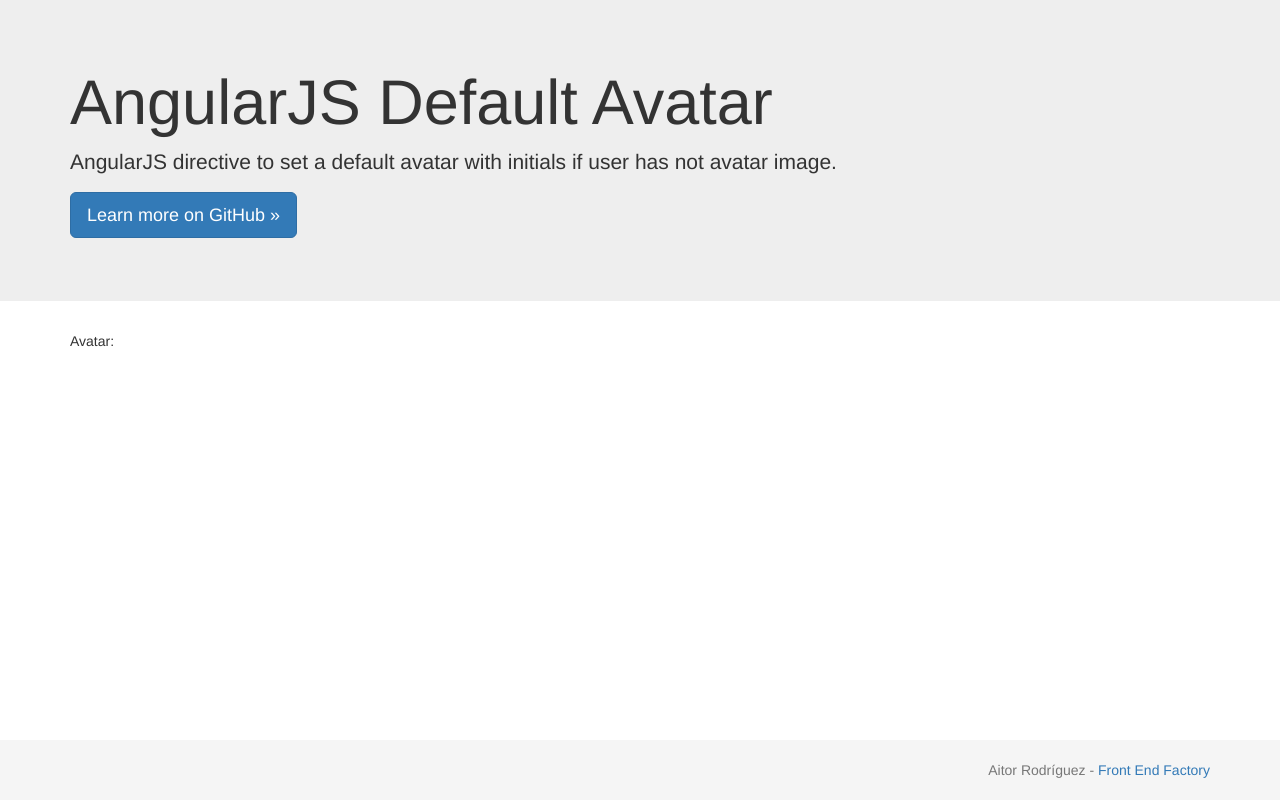
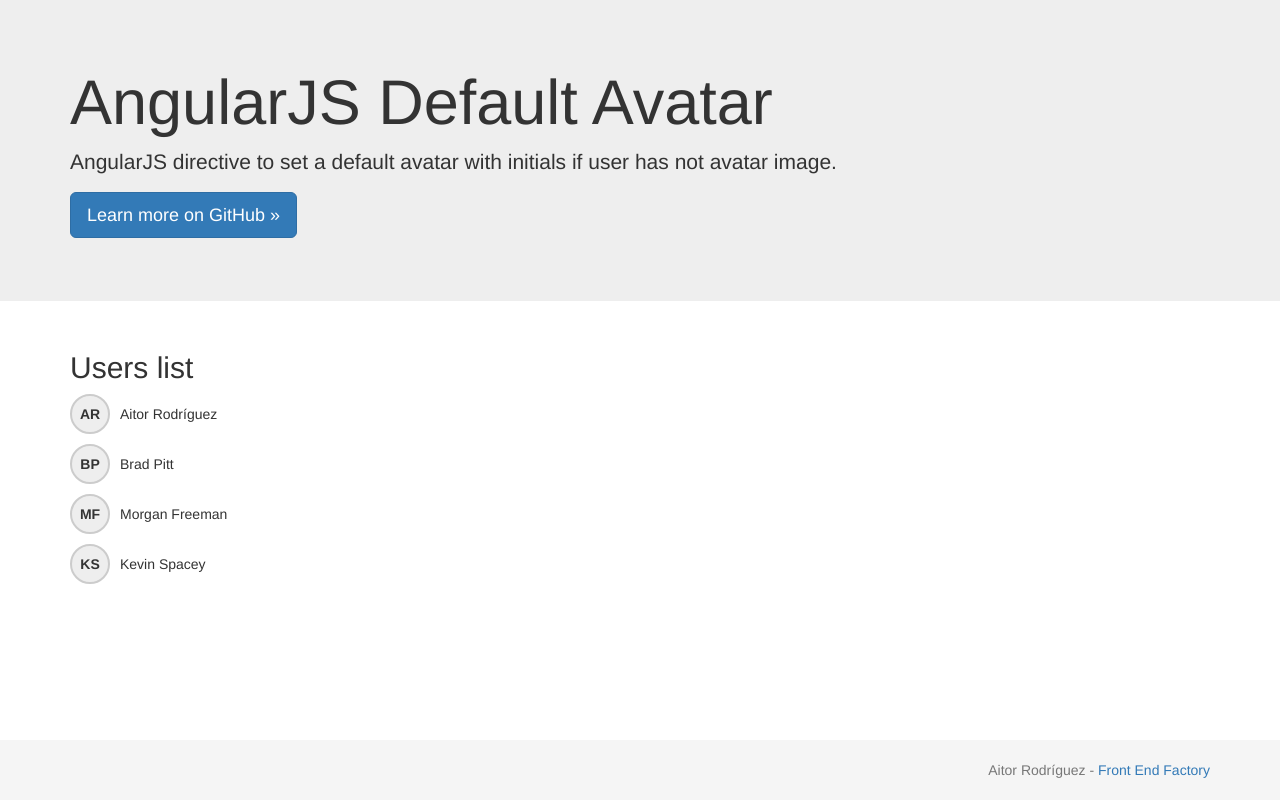
Before and after one commit to AitorRodriguez990/ng-default-avatar, a website: page example.html in a window 1280 px wide. Drawn offline with nearby package versions, Linux system fonts and the light colour scheme.

Commit message:
Show example correctly

```diff
--- a/css/style.css
+++ b/css/style.css
@@ -7,6 +7,12 @@
 }
 .container.content {
     padding-bottom: 40px;
+}
+.container.content .item {
+    margin-bottom: 10px;
+}
+.container.content .item .name {
+    margin: 10px 0 0 10px;
 }
 .container .text-muted {
     margin: 20px 0;
--- a/example.html
+++ b/example.html
@@ -8,6 +8,7 @@
         <!-- CSS files -->
         <link rel="stylesheet" href="https://maxcdn.bootstrapcdn.com/bootstrap/3.3.6/css/bootstrap.min.css" integrity="sha384-1q8mTJOASx8j1Au+a5WDVnPi2lkFfwwEAa8hDDdjZlpLegxhjVME1fgjWPGmkzs7" crossorigin="anonymous">
         <link href="../css/style.css" rel="stylesheet">
+        <link href="../css/default-avatar.css" rel="stylesheet">
         <!-- Title -->
         <title>AngularJS Default Avatar</title>
     </head>
@@ -26,7 +27,31 @@
         </div>
         <!-- CONTENT -->
         <div class="container content">
-            Avatar: <default-avatar name="Aitor" surname="Rodriguez"></default-avatar>
+            <h2>Users list</h2>
+            <div class="item clearfix">
+                <div class="pull-left">
+                    <default-avatar name="'Aitor'" surname="'Rodriguez'"></default-avatar>
+                </div>
+                <div class="name pull-left">Aitor Rodríguez</div>
+            </div>
+            <div class="item clearfix">
+                <div class="pull-left">
+                    <default-avatar name="'Brad'" surname="'Pitt'"></default-avatar>
+                </div>
+                <div class="name pull-left">Brad Pitt</div>
+            </div>
+            <div class="item clearfix">
+                <div class="pull-left">
+                    <default-avatar name="'Morgan'" surname="'Freeman'"></default-avatar>
+                </div>
+                <div class="name pull-left">Morgan Freeman</div>
+            </div>
+            <div class="item clearfix">
+                <div class="pull-left">
+                    <default-avatar name="'Kevin'" surname="'Spacey'"></default-avatar>
+                </div>
+                <div class="name pull-left">Kevin Spacey</div>
+            </div>
         </div>
 
         <!-- FOOTER -->
```
